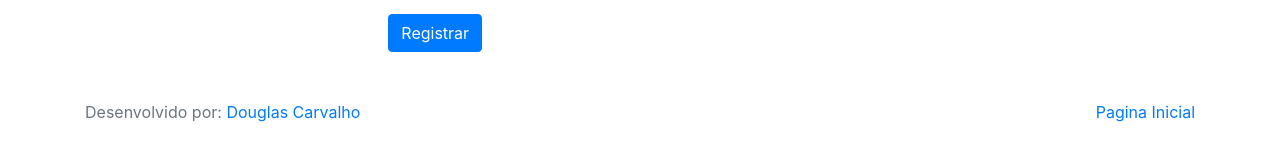
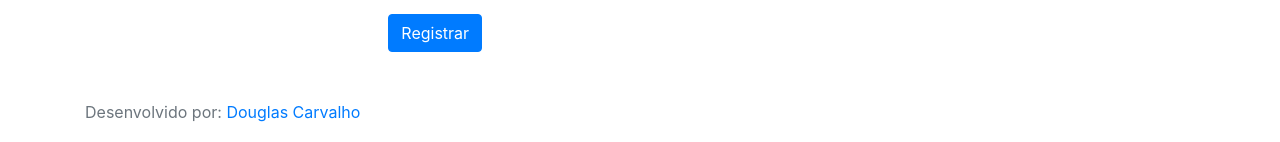
Before and after one commit to Dodots/Projeto_Album, a Django app: page /add-post in a window 1280 px wide. Shown: the part 658-800 px from the top of the page. Run offline with Django 3.2, Linux system fonts and the light colour scheme; the visitor is signed in with stand-in values (Sample User, id 1); some libraries are stand-ins or nearby versions.

Commit message:
arrumando o footer do template

```diff
--- a/templates/partials/_footer.html
+++ b/templates/partials/_footer.html
@@ -2,9 +2,7 @@
 
 <footer class="text-muted bg_footer">
     <div class="container">
-      <p class="float-right">
-        <a href="{% url 'index' %}">Pagina Inicial</a>
-      </p>
+
       <p>Desenvolvido por: <a href="https://www.linkedin.com/in/douglas-carvalho-925a39140/" target="_blank"> Douglas Carvalho</a></p>
     </div>
 </footer>
```
